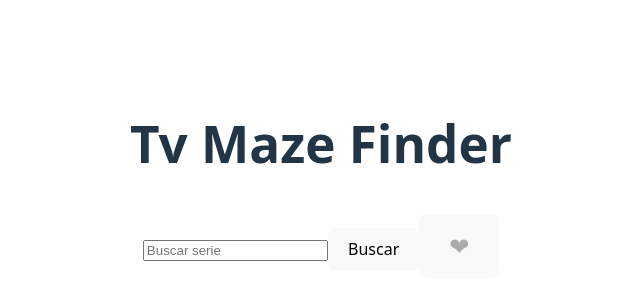
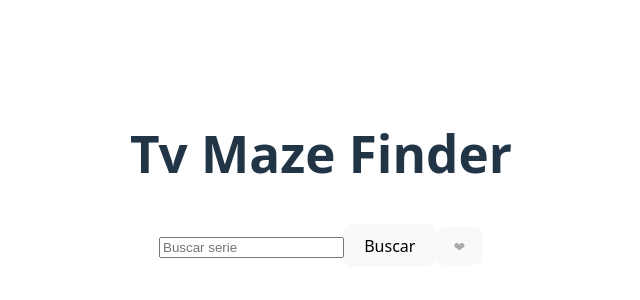
Before and after one commit to Jaime744/Programaci-n-Web-Api-TvMaze, a React (Vite) app in the folder tvmaze-project/: page / in a window 1280 px wide. Shown: the part 220-520 px from the top of the page, without its empty margins (319-959 px from the left). Built offline with nearby package versions, Linux system fonts and the light colour scheme.

Commit message:
Ajuste de css

```diff
--- a/tvmaze-project/src/App.css
+++ b/tvmaze-project/src/App.css
@@ -33,7 +33,7 @@
   }
 }
 .heart-icon {
-  font-size: 24px;
+  font-size: 14px;
   transition: color 0.3s ease, transform 0.3s ease;
 }
 
--- /dev/null
+++ b/tvmaze-project/src/navBar.css
@@ -0,0 +1,3 @@
+.nav-BarButton{
+
+}
```
